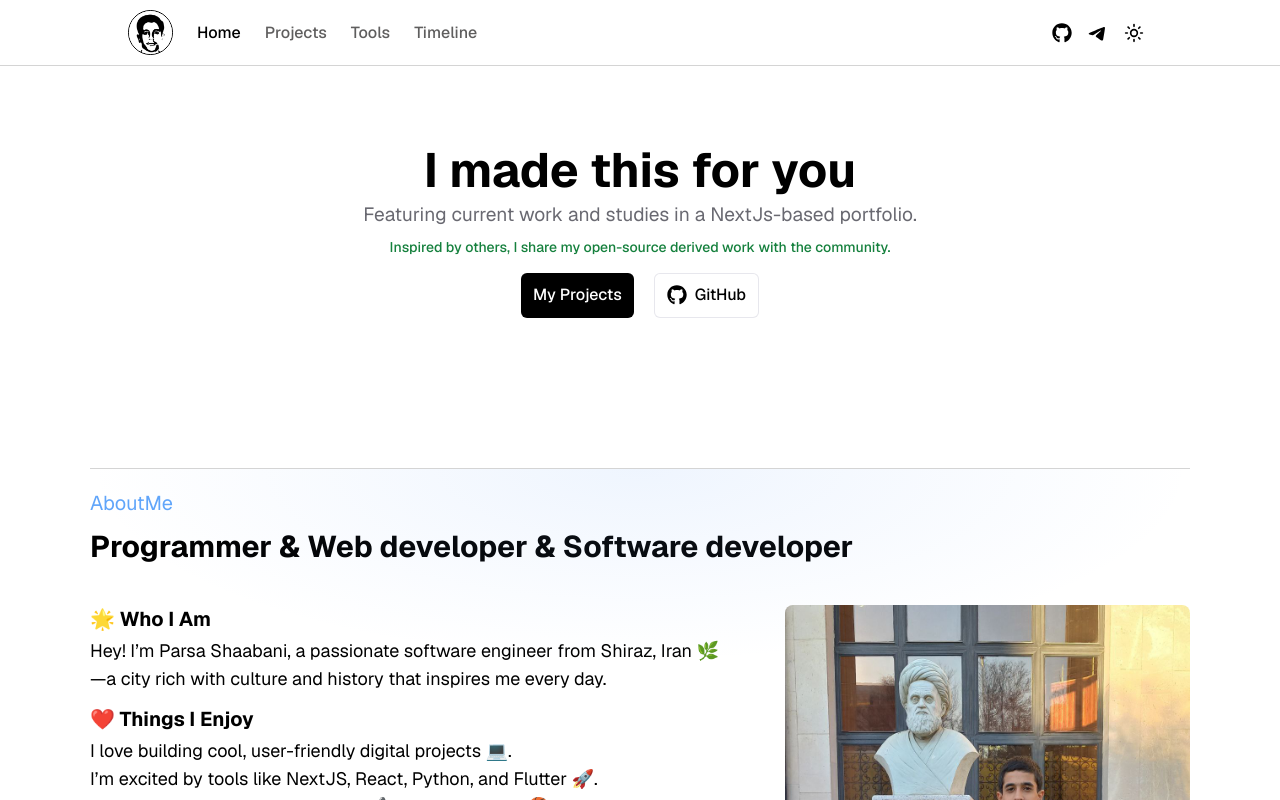
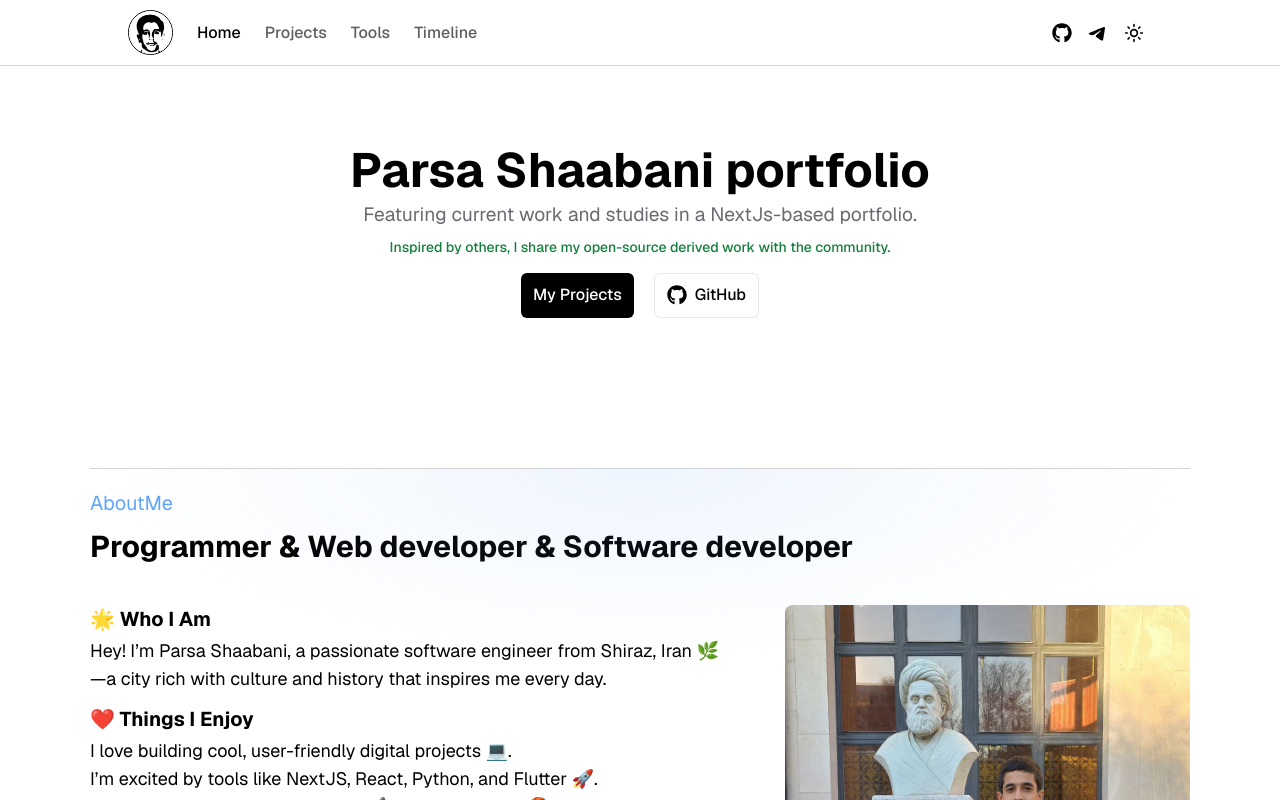
Before and after one commit to ParsaProg/portfolio, a Next.js app: page / in a window 1280 px wide. Shown: the top 800 px of the page. Built offline with nearby package versions, Linux system fonts and the light colour scheme.

Commit message:
chnage the header text of me

```diff
--- a/app/page.tsx
+++ b/app/page.tsx
@@ -41,7 +41,7 @@ export default function Home() {
     >
       <section className="z-50 sm:px-0 px-2">
         <h1 className="z-50 font-bold lg:text-[3rem] md:text-[2.5rem] text-[2rem] text-center leading-[40px]">
-          I made this for you
+          Parsa Shaabani portfolio
         </h1>
         <h2
           className={`z-50 mt-3 font-[400] md:text-[1.2rem] text-[1.1rem] text-xl text-center ${
```
